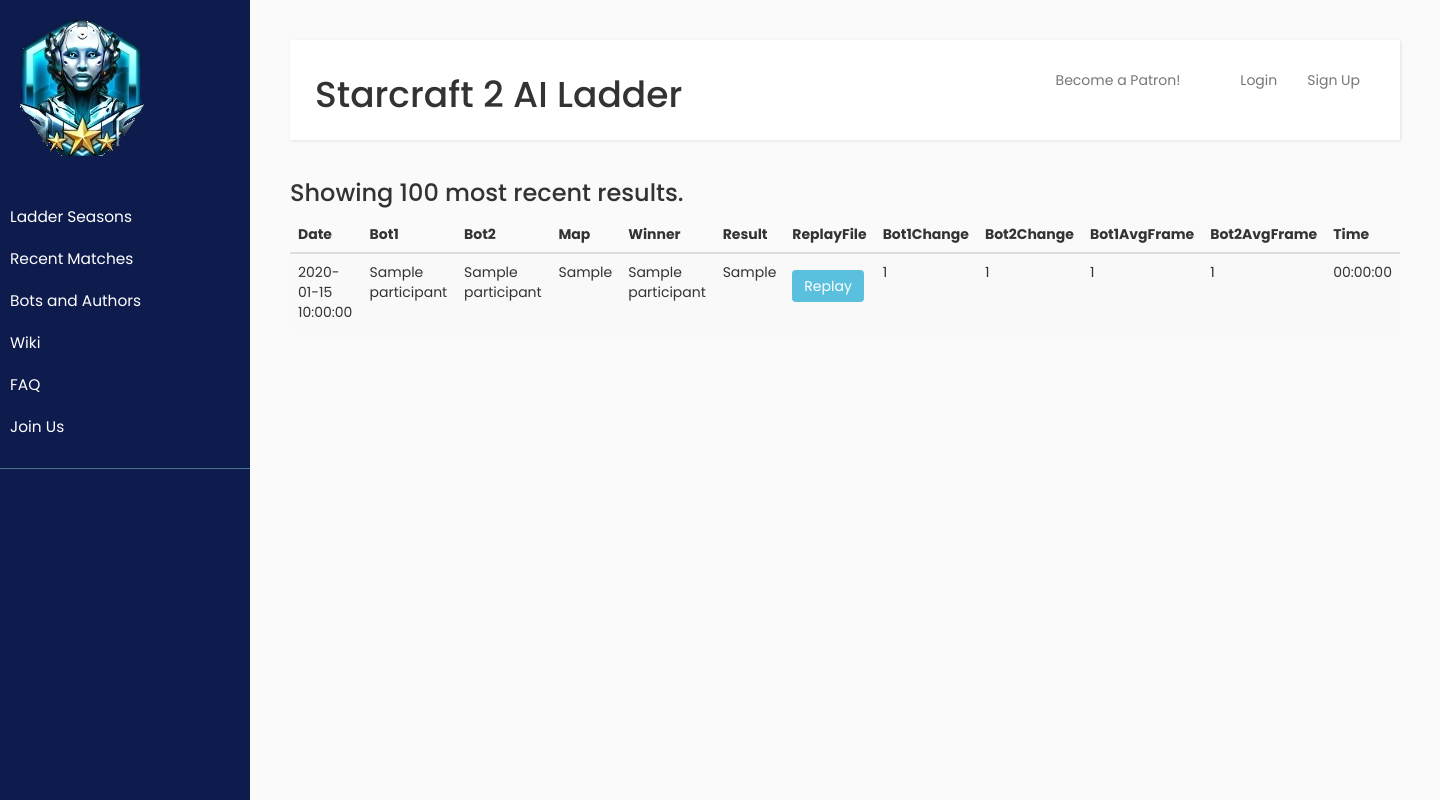
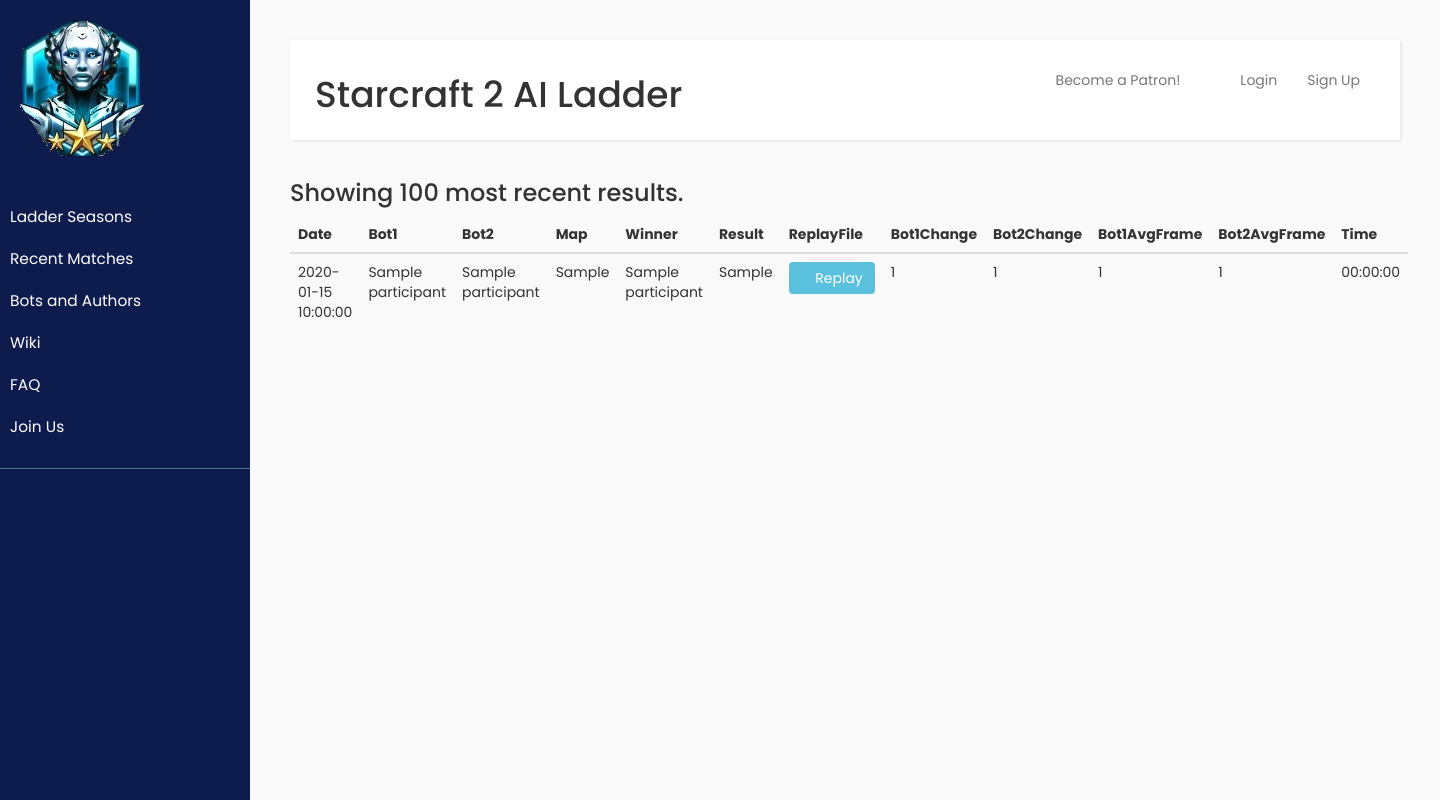
Before and after one commit to Cryptyc/SC2LadderWebHost, a PHP site: page /RecentMatches.php in a window 1440 px wide. Run offline with PHP 8.4, Linux system fonts and the light colour scheme; tables that the repository leaves empty or names only in its code hold one stand-in row (values such as "Sample post"); some libraries are stand-ins or nearby versions; some web fonts are replaced.

Commit message:
Recent matches: Add download icon and remove unnecessary margin

```diff
--- a/www/RecentMatches.php
+++ b/www/RecentMatches.php
@@ -69,7 +69,8 @@ if ($result->num_rows < 1) {
                 ?>  </td>
             <td> <?php echo $row['Result']; ?>  </td>
             <td>
-                <a class="btn btn-info navbar-btn" href="<?php echo $row['ReplayFile'] ?>">
+                <a class="btn btn-info navbar-btn download-btn" href="<?php echo $row['ReplayFile'] ?>">
+                    <span class="glyphicon glyphicon-cloud-download" aria-hidden="true"></span>
                     <span>Replay</span>
                 </button>
             </td>
--- a/www/style.css
+++ b/www/style.css
@@ -223,3 +223,11 @@ a.article, a.article:hover {
 .form-signin .btn, .form-signup .btn  {
   margin-bottom: 10px;
 }
+
+/* ---------------------------------------------------
+    RECENT MATCHES
+----------------------------------------------------- */
+
+a.download-btn {
+    margin: 0;
+}
```
